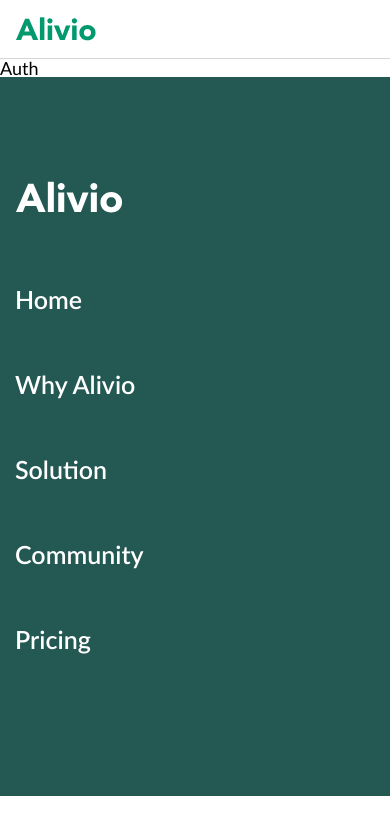
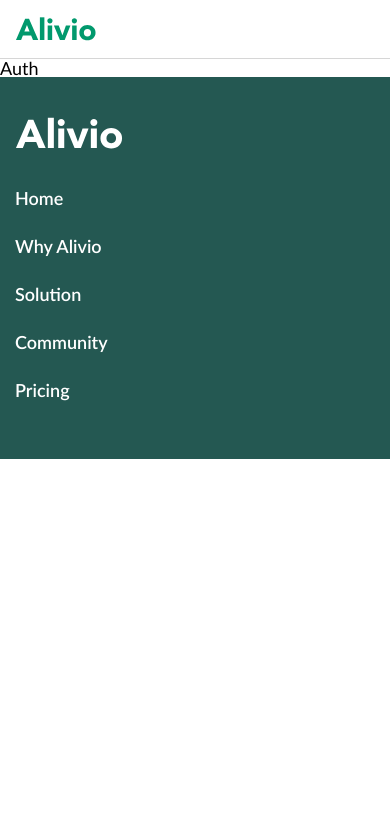
Before and after one commit to dudkinsa/react-alivio-landing-page, a React (Create React App) app: page /authorization in a window 390 px wide. Shown: the top 834 px of the page. Built offline with nearby package versions, Linux system fonts and the light colour scheme.

Commit message:
adaptive Footer for mobile

```diff
--- a/src/Layout/Footer/footer.scss
+++ b/src/Layout/Footer/footer.scss
@@ -28,3 +28,36 @@
     margin-bottom: 60px;
   }
 }
+
+@media (max-width: 1299px) {
+  .footer {
+    &__logo {
+      margin-bottom: 40px;
+    }
+    padding: 80px 0 100px;
+    &__nav {
+      font-size: 22px;
+    }
+    &__item:not(:last-child) {
+      margin-bottom: 40px;
+    }
+  }
+}
+
+@media (max-width: 991px) {
+}
+
+@media (max-width: 500px) {
+  .footer {
+    padding: 40px 0 60px;
+    &__logo {
+      margin-bottom: 40px;
+    }
+    &__nav {
+      font-size: 18px;
+    }
+    &__item:not(:last-child) {
+      margin-bottom: 30px;
+    }
+  }
+}
```
